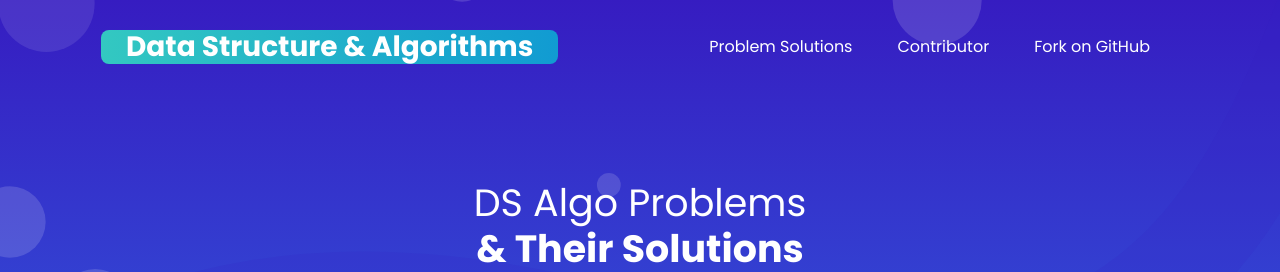
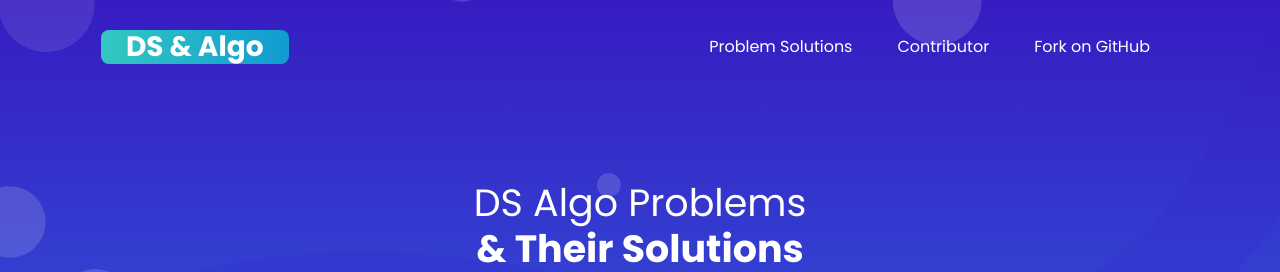
Before and after one commit to bhargav-joshi/DS-Algo, a plain HTML site: page index.html in a window 1280 px wide. Shown: the top 272 px of the page. Drawn offline with Linux system fonts and the light colour scheme; files whose address does not match are found by name.

Commit message:
Updated Hompage

```diff
--- a/index.html
+++ b/index.html
@@ -73,7 +73,7 @@
                     <div class="col-lg-12">
                         <nav class="navbar navbar-expand-lg">
                             <a class="navbar-brand" href="index.html">
-                              <a class="main-btn"><h3 style="color:white;"> Data Structure & Algorithms </h3></a>
+                              <a class="main-btn"><h3 style="color:white;"> DS & Algo</h3></a>
                             </a>
                             <button class="navbar-toggler" type="button" data-toggle="collapse" data-target="#navbarSupportedContent" aria-controls="navbarSupportedContent" aria-expanded="false" aria-label="Toggle navigation">
                                 <span class="toggler-icon"></span>
```
